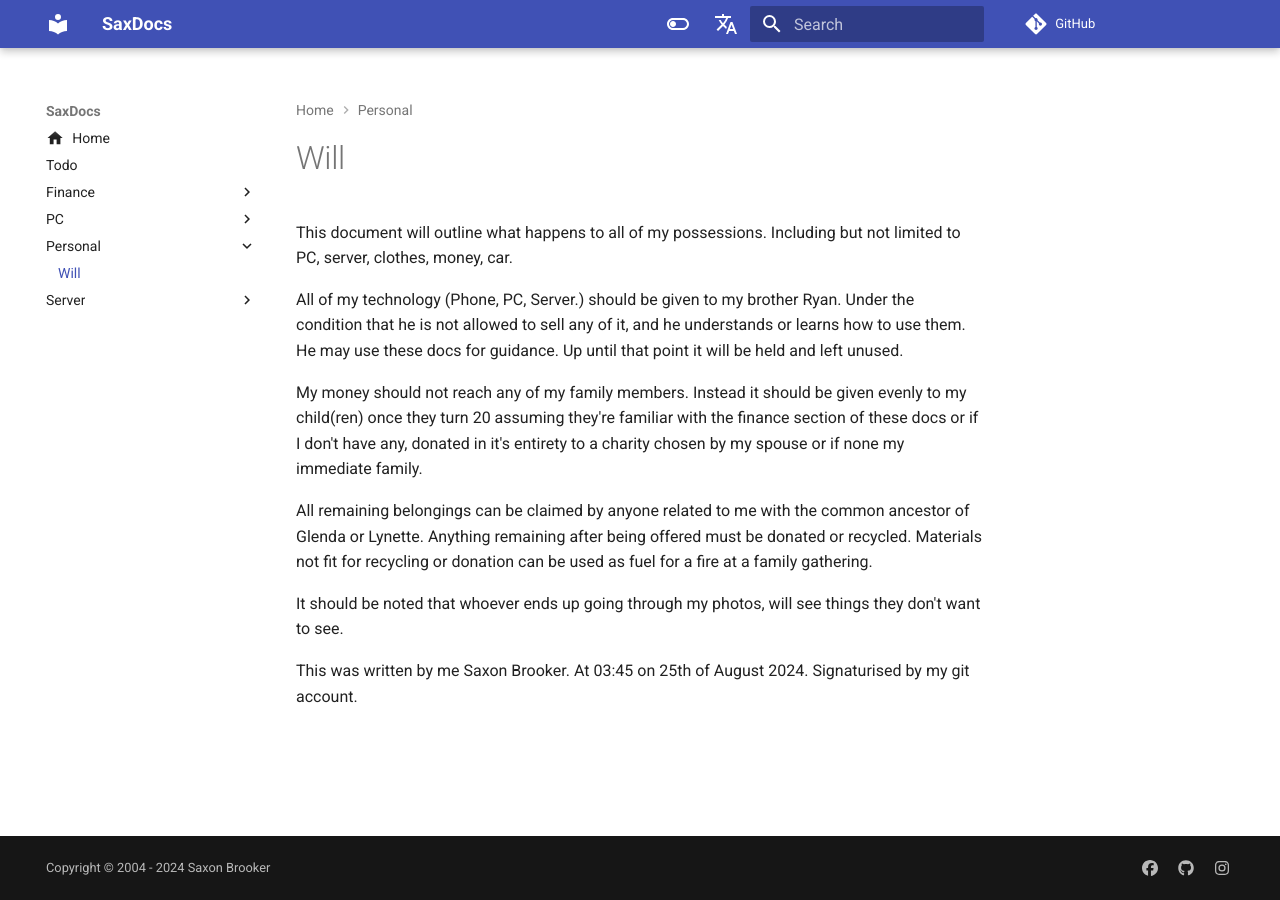
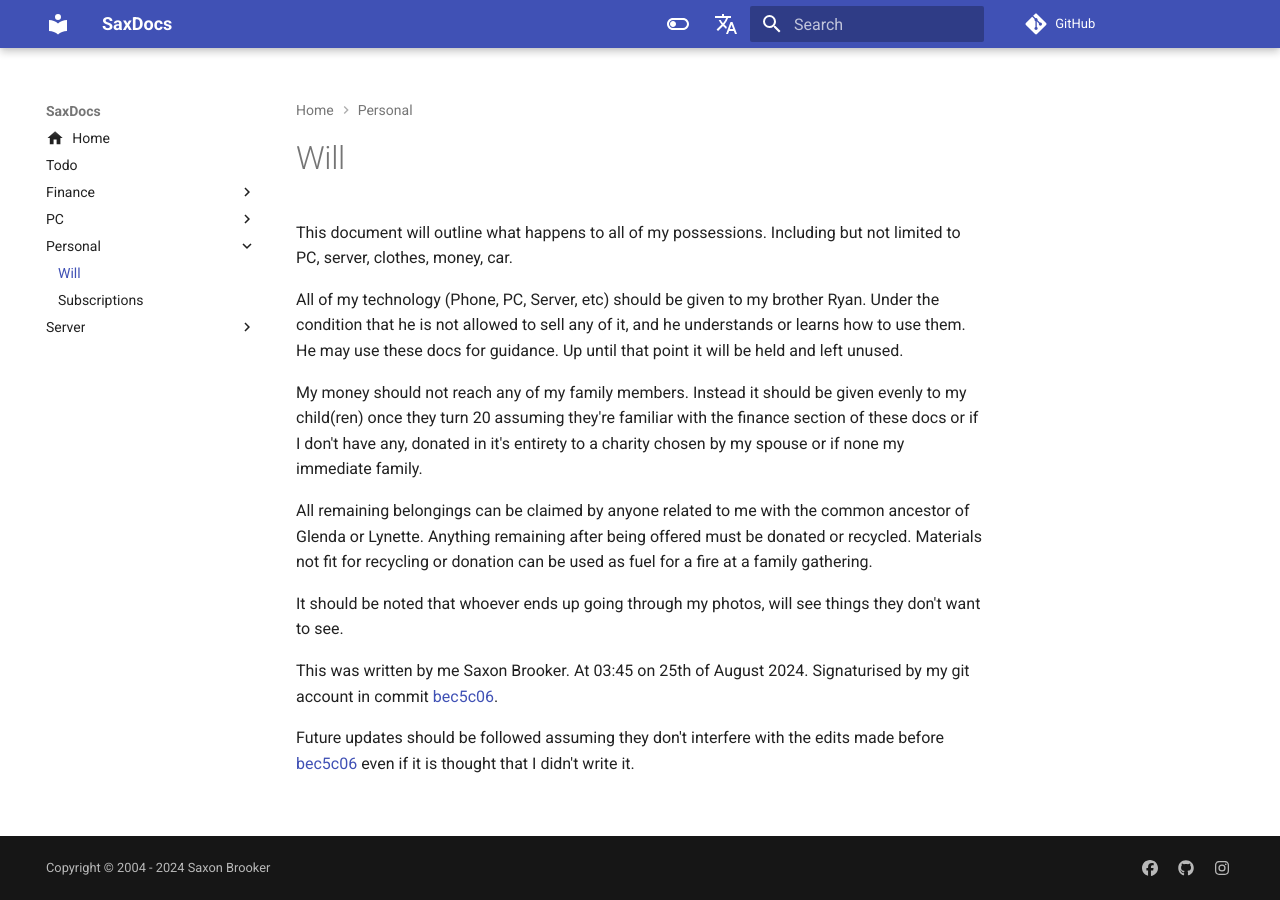
Before and after one commit to saxobroko/SaxDocs, an MkDocs documentation site: the page built from docs/Personal/will.md, in a window 1280 px wide. Built offline with MkDocs 1.6.1 and Material for MkDocs 9.7.7, drawn with Linux system fonts in a browser that asks for light colours; comment, search, counter and statistics services are not loaded.

Commit message:
added subscriptions

```diff
--- a/docs/Personal/will.md
+++ b/docs/Personal/will.md
@@ -1,6 +1,6 @@
 This document will outline what happens to all of my possessions. Including but not limited to PC, server, clothes, money, car.
 
-All of my technology (Phone, PC, Server.) should be given to my brother Ryan. Under the condition that he is not allowed to sell any of it, and he understands or learns how to use them. He may use these docs for guidance. Up until that point it will be held and left unused.
+All of my technology (Phone, PC, Server, etc) should be given to my brother Ryan. Under the condition that he is not allowed to sell any of it, and he understands or learns how to use them. He may use these docs for guidance. Up until that point it will be held and left unused.
 
 My money should not reach any of my family members. Instead it should be given evenly to my child(ren) once they turn 20 assuming they're familiar with the finance section of these docs or if I don't have any, donated in it's entirety to a charity chosen by my spouse or if none my immediate family.
 
@@ -8,4 +8,6 @@
 
 It should be noted that whoever ends up going through my photos, will see things they don't want to see.
 
-This was written by me Saxon Brooker. At 03:45 on 25th of August 2024. Signaturised by my git account.
+This was written by me Saxon Brooker. At 03:45 on 25th of August 2024. Signaturised by my git account in commit <a href="https://github.com/saxobroko/SaxDocs/commit/bec5c06281294bab9145f03dbede7f0c8f8d070a" target="_blank">bec5c06</a>.
+
+Future updates should be followed assuming they don't interfere with the edits made before <a href="https://github.com/saxobroko/SaxDocs/commit/bec5c06281294bab9145f03dbede7f0c8f8d070a" target="_blank">bec5c06</a> even if it is thought that I didn't write it.
--- a/mkdocs.yml
+++ b/mkdocs.yml
@@ -23,6 +23,7 @@
       - Index: 'PC/Storj/index.md'
   - Personal:
     - 'Personal/will.md'
+    - 'Personal/subscriptions.md'
   - Server:
     - Index: 'Server/index.md'
     - Docs: 'Server/docs.md'
```
Also changed, not shown: docs/Personal/subscriptions.md (added, +9 -0 lines), docs/todo.md (+2 -2 lines).
